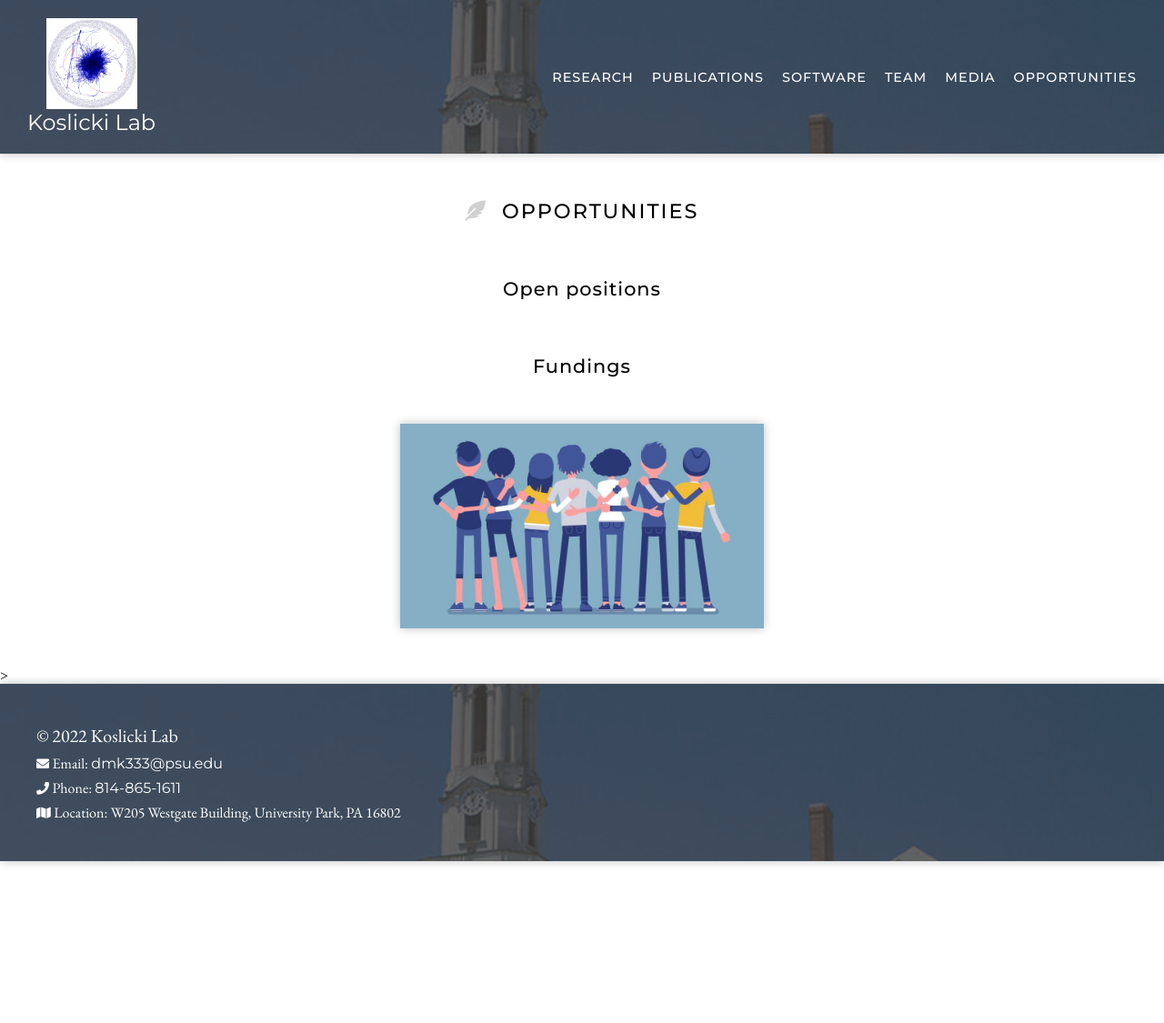
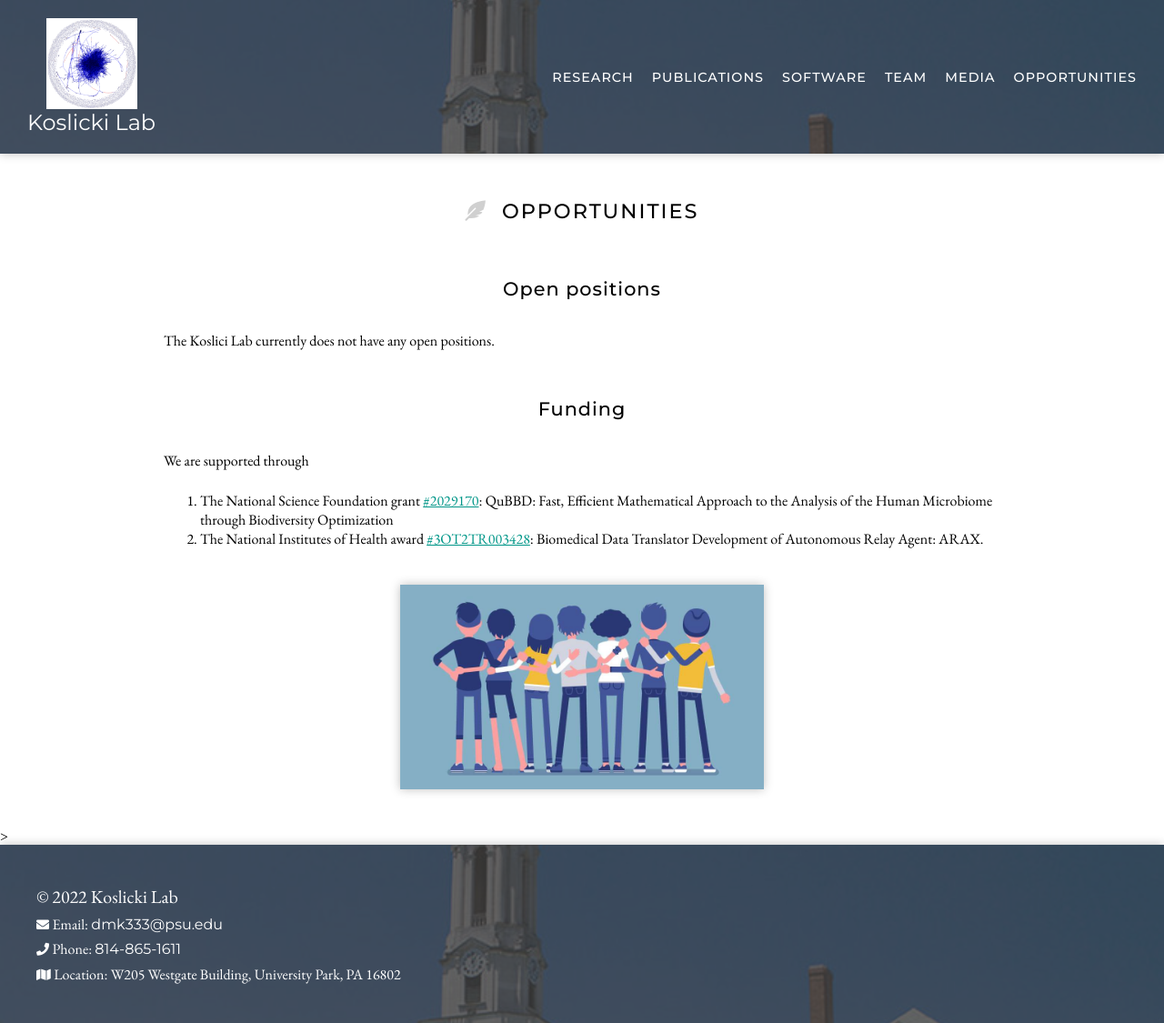
Before and after one commit to mohsenht/Koslicki-lab-PSU, a Jekyll site: the page built from oppurtunities/index.md, in a window 1280 px wide. Shown: the whole page at 91% size. Built offline with Jekyll 4.4.1, drawn with Linux system fonts in a browser that asks for light colours; nearby versions of some CDN libraries.

Commit message:
add funding

```diff
--- a/oppurtunities/index.md
+++ b/oppurtunities/index.md
@@ -5,11 +5,14 @@ title: Opportunities
 # <i class="fas fa-feather-alt"></i>Opportunities
 
 ## Open positions
+The Koslici Lab currently does not have any open positions.
 
 
+## Funding
+We are supported through
 
-## Fundings
-
+1. The National Science Foundation grant [#2029170](https://www.nsf.gov/awardsearch/showAward?AWD_ID=2029170&HistoricalAwards=false): QuBBD: Fast, Efficient Mathematical Approach to the Analysis of the Human Microbiome through Biodiversity Optimization
+2. The National Institutes of Health award [#3OT2TR003428](https://reporter.nih.gov/search/rgDgbiaqU0a6v1T6SU-4xA/project-details/10333468): Biomedical Data Translator Development of Autonomous Relay Agent: ARAX.
 
 
 
```
